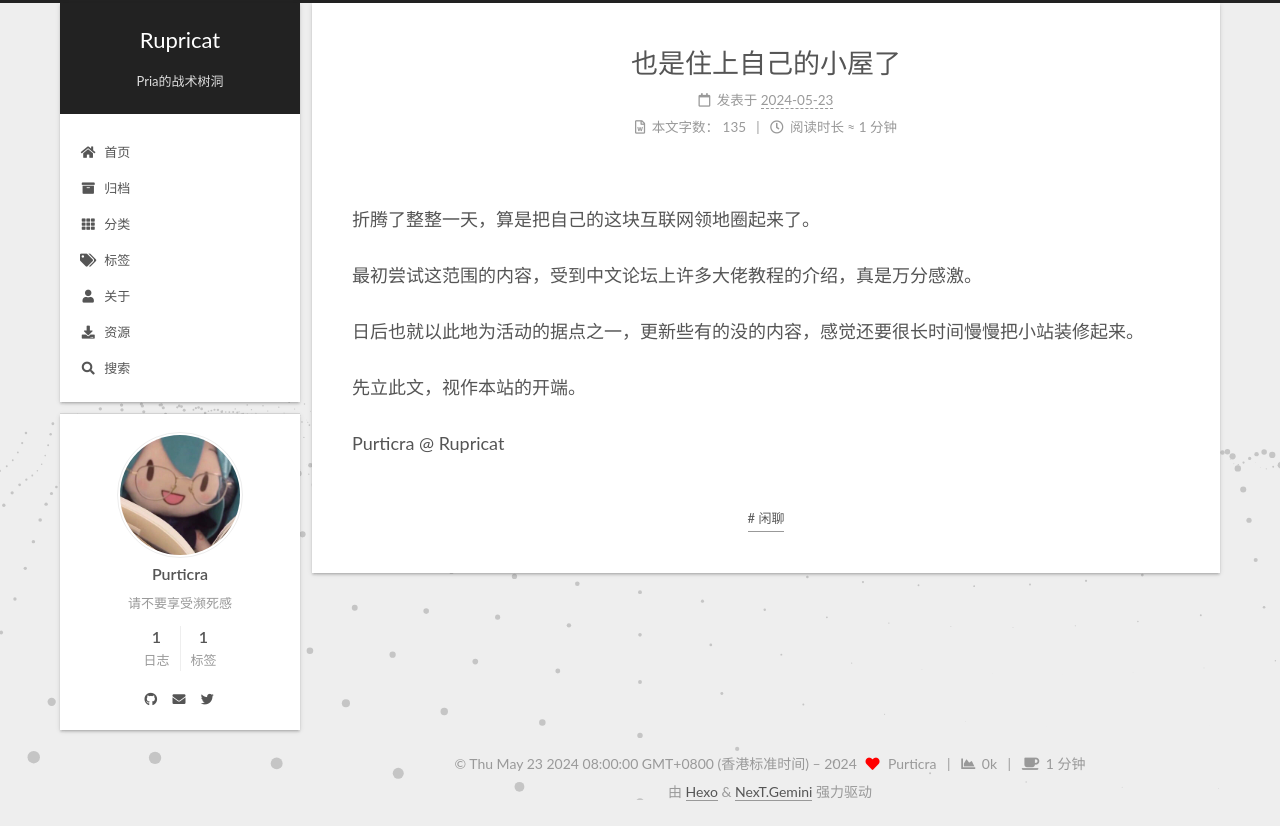
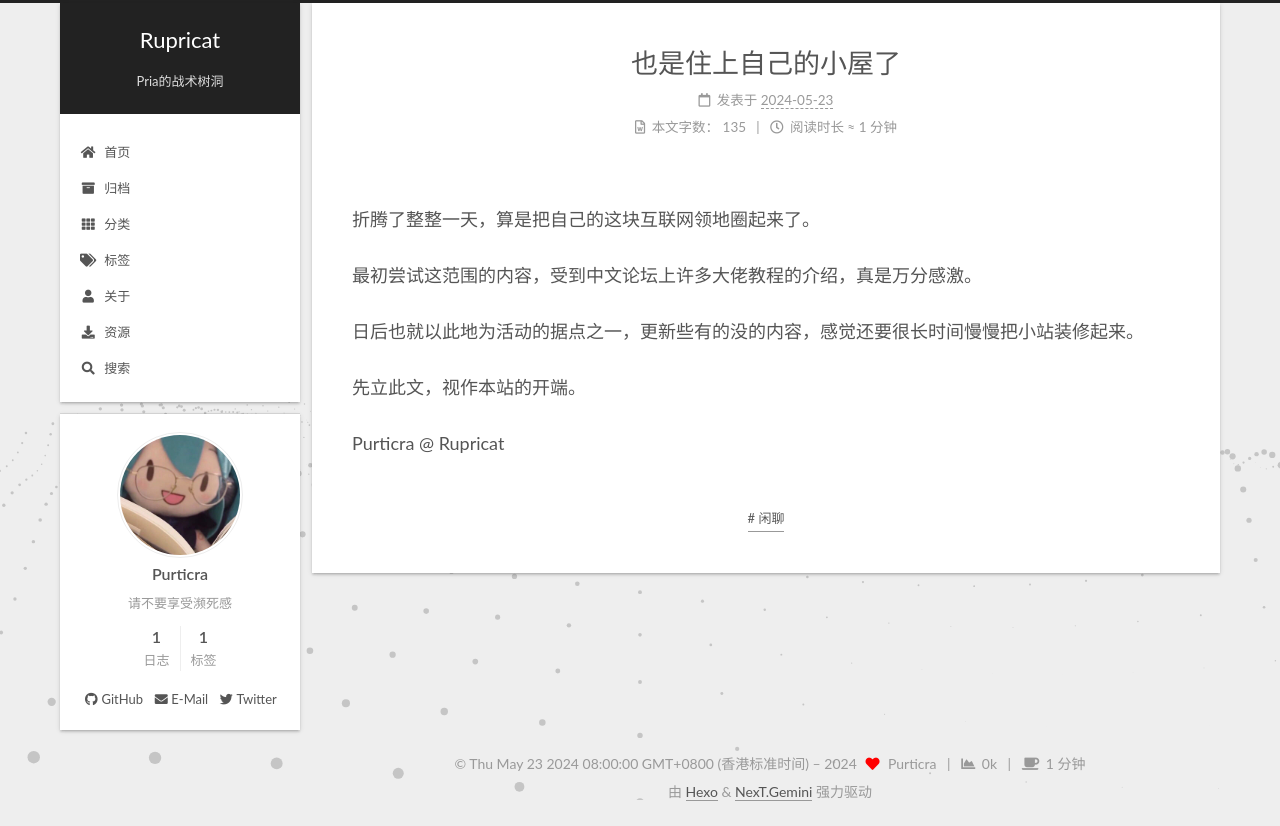
Before and after one commit to Purticraaa/Purticraaa.github.io, a plain HTML site: page 2024/05/23/也是住上自己的小屋了/index.html in a window 1280 px wide. Drawn offline with Linux system fonts and the light colour scheme; animation ran at ten frames a second.

Commit message:
Site updated: 2024-05-23 18:39:38

```diff
--- a/2024/05/23/也是住上自己的小屋了/index.html
+++ b/2024/05/23/也是住上自己的小屋了/index.html
@@ -359,13 +359,13 @@
 </div>
   <div class="links-of-author motion-element">
       <span class="links-of-author-item">
-        <a href="https://github.com/purticraaa" title="GitHub → https:&#x2F;&#x2F;github.com&#x2F;purticraaa" rel="noopener" target="_blank"><i class="fab fa-github fa-fw"></i></a>
+        <a href="https://github.com/purticraaa" title="GitHub → https:&#x2F;&#x2F;github.com&#x2F;purticraaa" rel="noopener" target="_blank"><i class="fab fa-github fa-fw"></i>GitHub</a>
       </span>
       <span class="links-of-author-item">
-        <a href="mailto:marklyu@126.com" title="E-Mail → mailto:marklyu@126.com" rel="noopener" target="_blank"><i class="fa fa-envelope fa-fw"></i></a>
+        <a href="mailto:marklyu@126.com" title="E-Mail → mailto:marklyu@126.com" rel="noopener" target="_blank"><i class="fa fa-envelope fa-fw"></i>E-Mail</a>
       </span>
       <span class="links-of-author-item">
-        <a href="https://twitter.com/MarkLyu7" title="Twitter → https:&#x2F;&#x2F;twitter.com&#x2F;MarkLyu7" rel="noopener" target="_blank"><i class="fab fa-twitter fa-fw"></i></a>
+        <a href="https://twitter.com/MarkLyu7" title="Twitter → https:&#x2F;&#x2F;twitter.com&#x2F;MarkLyu7" rel="noopener" target="_blank"><i class="fab fa-twitter fa-fw"></i>Twitter</a>
       </span>
   </div>
 
```
Also changed, not shown: about/index.html (+3 -3 lines), archives/2024/05/index.html (+3 -3 lines), archives/2024/index.html (+3 -3 lines), archives/index.html (+3 -3 lines), categories/index.html (+3 -3 lines), index.html (+3 -3 lines), lib/three/README.html (+3 -3 lines), resources/index.html (+3 -3 lines), tags/index.html (+3 -3 lines), tags/闲聊/index.html (+3 -3 lines).
